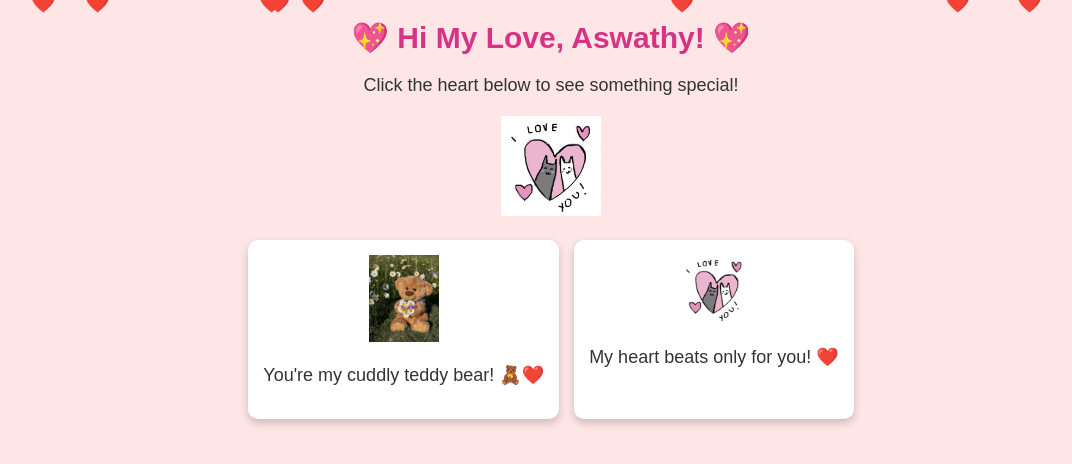
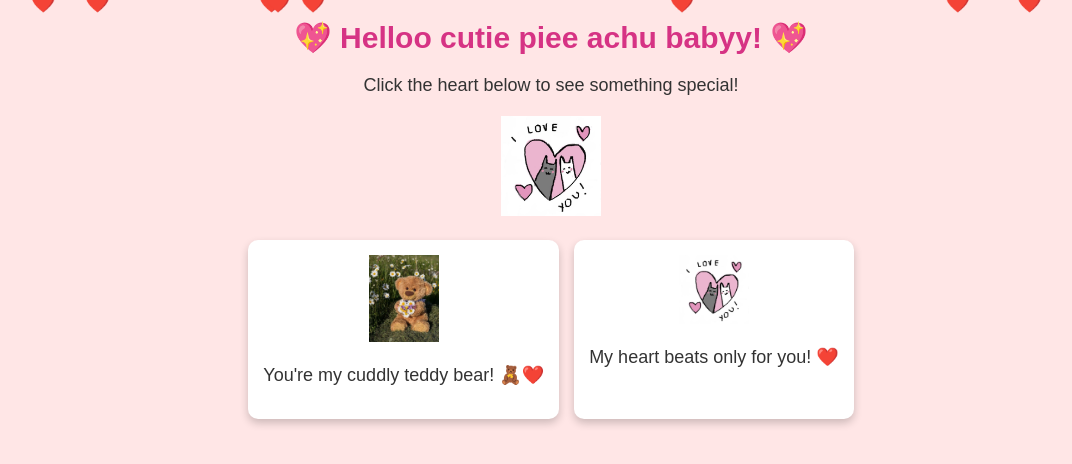
Before and after one commit to Royal-chemistry/forbaka, a plain HTML site: page index.html in a window 1280 px wide. Shown: the whole page, without its empty margins (89-1161 px from the left). Drawn offline with Linux system fonts and the light colour scheme.

Commit message:
Update index.html

```diff
--- a/index.html
+++ b/index.html
@@ -9,7 +9,7 @@
 <body>
 
     <div class="container">
-        <h1>💖 Hi My Love, Aswathy! 💖</h1>
+        <h1>💖 Helloo cutie piee achu babyy! 💖</h1>
         <p>Click the heart below to see something special!</p>
 
         <div class="heart-container" onclick="showMessage()">
```
